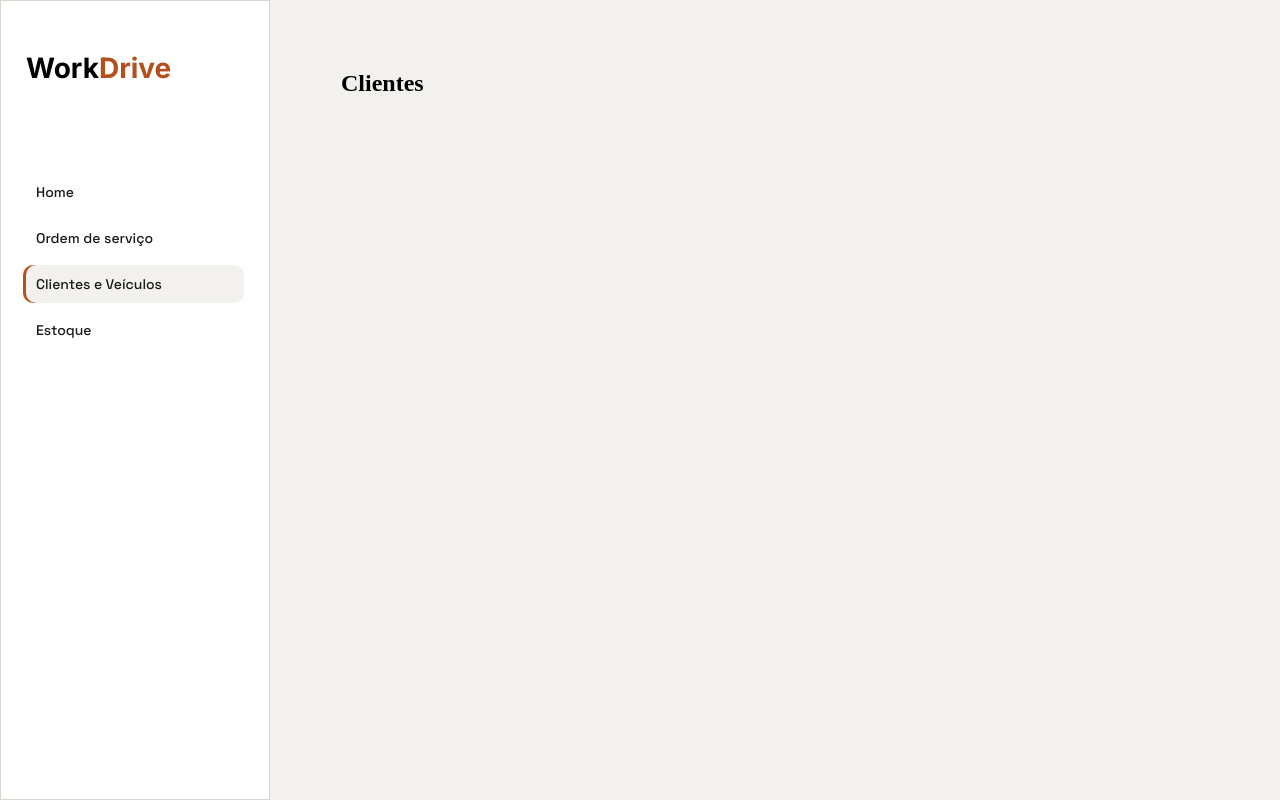
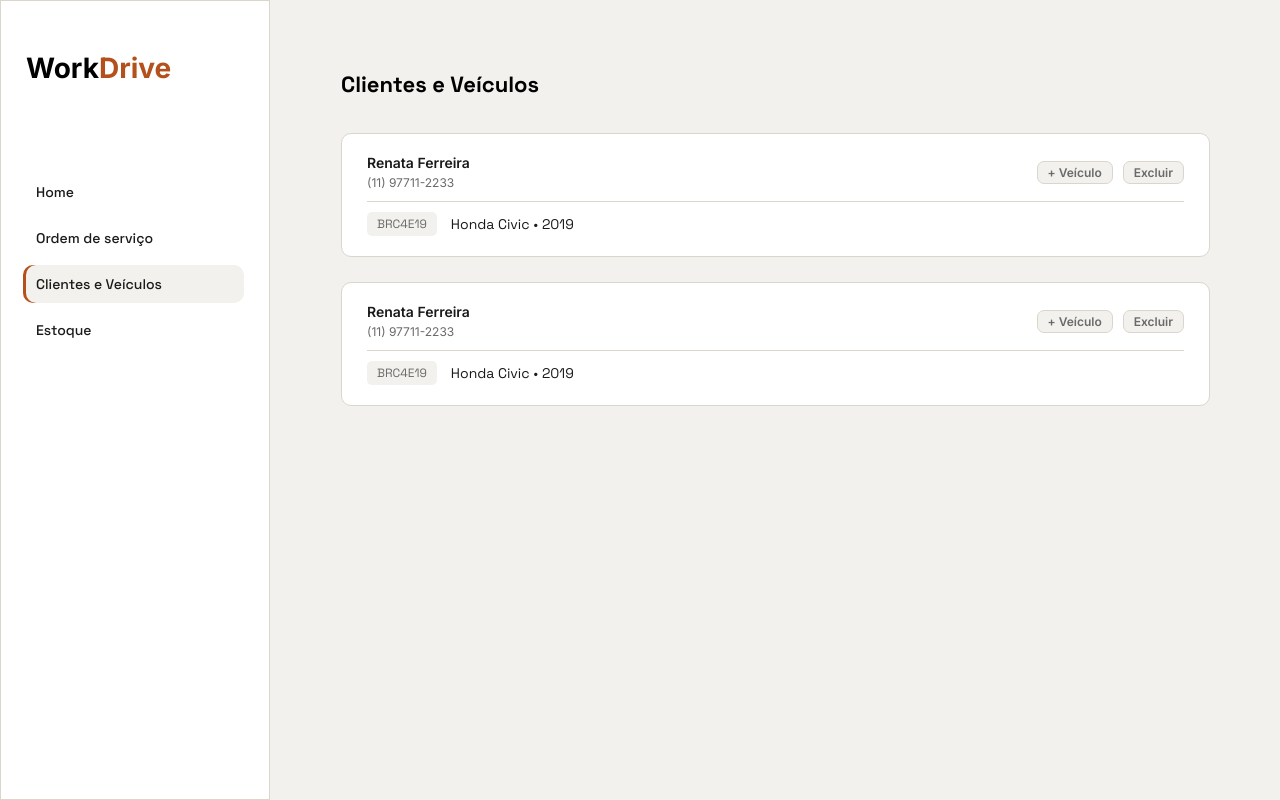
Before and after one commit to AlissonGusvos/WorkDrive, a plain HTML site: page index.html in a window 1280 px wide. Both pictures are taken after a click on the button "Clientes e Veículos". Drawn offline with Linux system fonts and the light colour scheme.

Commit message:
Pagina clientes e veiculos

```diff
--- a/pages/clientes.html
+++ b/pages/clientes.html
@@ -1,3 +1,42 @@
-<main>
-    <h1>Clientes</h1>
+<main id="client-page">
+    <div class="title-container">
+        <h1 class="title">Clientes e Veículos</h1>
+    </div><!--TITLE CONTAINER-->
+
+    <div class="box-content">
+        <div class="head-client-info">
+            <div class="client-info">
+                <h4 class="client-name">Renata Ferreira</h4>
+                <span class="client-phone">(11) 97711-2233</span>
+            </div><!--CLIENT INFO-->
+            <div class="info-opt">
+                <button class="add-veiculo">+ Veículo</button>
+                <button class="del-client">Excluir</button>
+            </div><!--INFO OPT-->
+        </div><!--HEAD CLIENT INFO-->
+
+        <div class="info-veiculo">
+            <div class="placa">BRC4E19</div>
+            <span>Honda Civic • 2019</span>
+        </div><!--INFO VEICULO-->
+    </div><!--BOX CONTENT-->
+
+    <div class="box-content">
+        <div class="head-client-info">
+            <div class="client-info">
+                <h4 class="client-name">Renata Ferreira</h4>
+                <span class="client-phone">(11) 97711-2233</span>
+            </div><!--CLIENT INFO-->
+            <div class="info-opt">
+                <button class="add-veiculo">+ Veículo</button>
+                <button class="del-client">Excluir</button>
+            </div><!--INFO OPT-->
+        </div><!--HEAD CLIENT INFO-->
+
+        <div class="info-veiculo">
+            <div class="placa">BRC4E19</div>
+            <span>Honda Civic • 2019</span>
+        </div><!--INFO VEICULO-->
+    </div><!--BOX CONTENT-->
+
 </main>
--- a/pages/home.html
+++ b/pages/home.html
@@ -103,7 +103,7 @@
 
         <div class="panel-body">
 
-            <div class="panel-row">
+            <div class="panel-row" style="border: none;">
 
                 <div class="ordem-info">
                     <h3>Pastilha de freio dianteira</h3>
--- a/style/style.css
+++ b/style/style.css
@@ -102,7 +102,7 @@ main {
 .panel-head > button:hover {
     background-color: var(--color4);
     color: white;
-    transition: .1s;
+    transition: .2s;
 }
 
 .panel-row {
@@ -250,6 +250,86 @@ main {
     font-family: "Space Grotesk", sans-serif;
 }
 
+/* CLIENTES E VEÍCULOS */
+
+.client-name {
+    font-family: "Inter", sans-serif;
+    font-weight: 600;
+    font-size: 14px;
+    color: var(--text-color);
+    margin-bottom: 2px;
+}
+
+.client-phone {
+    color: var(--text-color2);
+    font-family: "Inter";
+    font-weight: 400;
+    font-size: 12px;
+}
+
+.head-client-info {
+    border-bottom: 1px solid var(--border-color);
+    padding-bottom: 10px;
+    display: flex;
+    align-items: center;
+    justify-content: space-between;
+}
+
+#client-page .box-content {
+    display: flex;
+}
+
+.info-veiculo {
+    display: flex;
+    gap: 14px;
+    align-items: center;
+}
+
+.placa {
+    font-family: "Space Grotesk", sans-serif;
+    font-size: 12px;
+    background-color: var(--color1);
+    color: var(--text-color2);
+    padding: 4px 10px;
+    border-radius: 5px;
+}
+
+.info-veiculo > span {
+    font-family: "Space Grotesk", sans-serif;
+    font-size: 14px;
+    color: var(--text-color);
+}
+
+.info-opt {
+    display: flex;
+    gap: 10px;
+}
+
+.add-veiculo,
+.del-client {
+    background-color: var(--color1);
+    border: 1px solid var(--border-color);
+    padding: 3px 10px;
+    border-radius: 7px;
+    font-family: "Inter", sans-serif;
+    color: var(--text-color2);
+    font-size: 12px;
+    cursor: pointer;
+    font-weight: 600;
+}
+
+.add-veiculo:hover {
+    transition: .2s;
+    background-color: var(--color4);
+    color: white;
+}
+
+.del-client:hover {
+    transition: .2s;
+    background-color: #c53939;
+    color: #3c0c0c;
+}
+
 @media screen and (max-width: 769px) {
     .results-section{
         flex-wrap: wrap;
```
